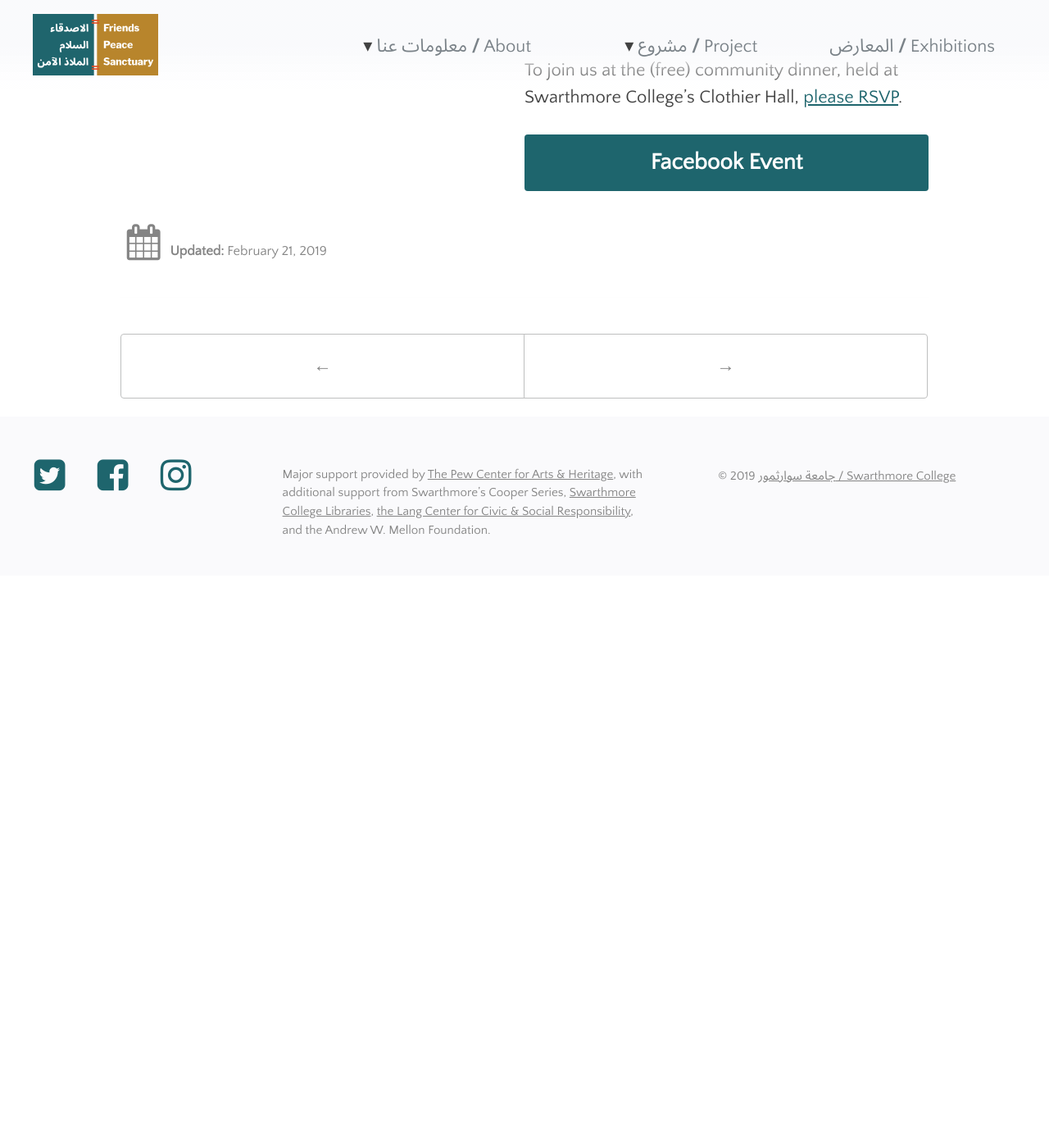
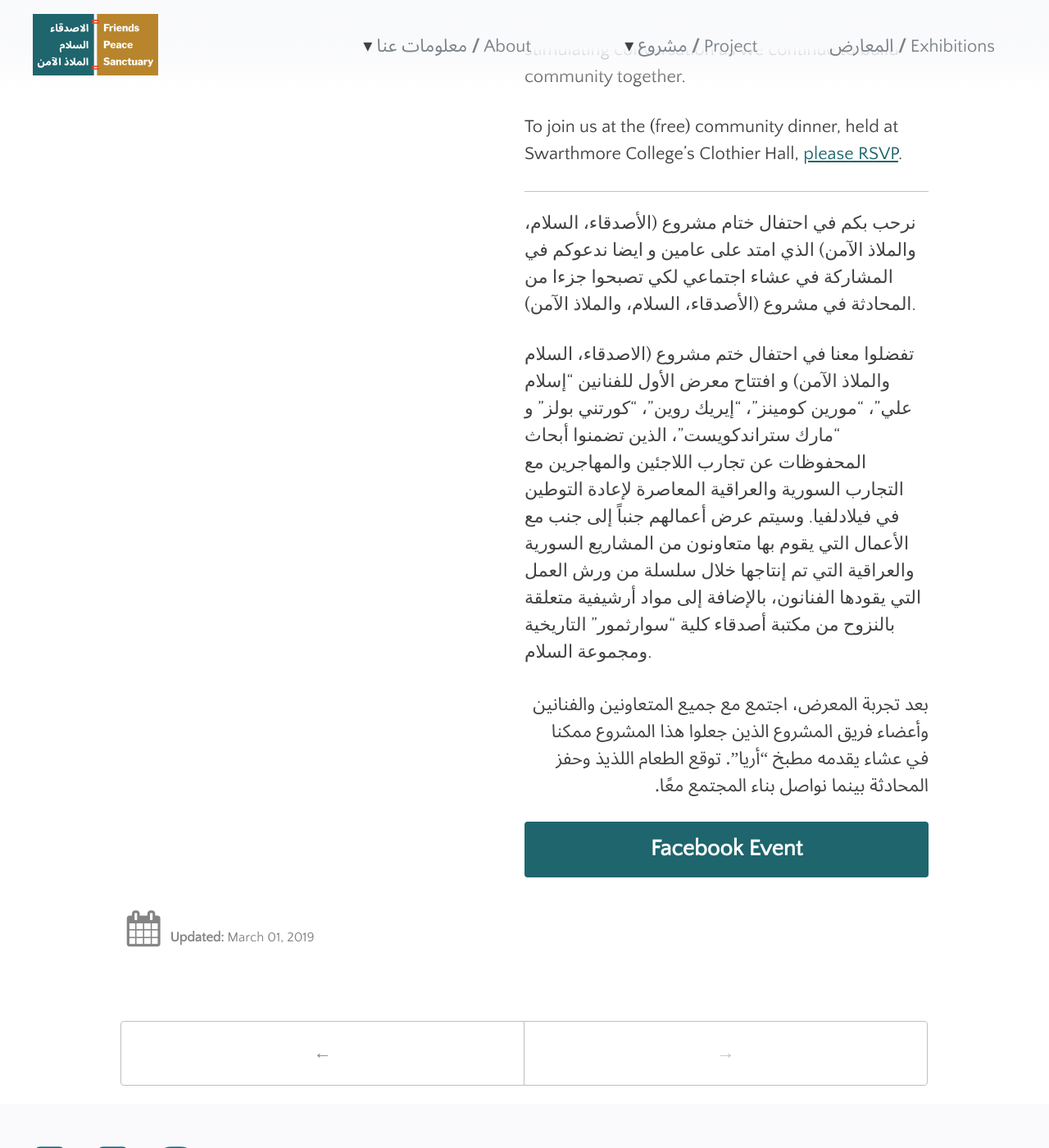
Before and after one commit to swat-ds/fps.swarthmore.edu, a Jekyll site: the page built from _posts/2019-02-21-community-dinner.md, in a window 1280 px wide and 1400 px high, scrolled down 1209 px. Shown: the whole window at 82% size. Built offline with Jekyll 4.4.1, drawn with Linux system fonts in a browser that asks for light colours; before the commit the page ends 1911 px from its top, so only the background shows below that; some of the changed text lies outside the part shown.

Commit message:
Update 2019-02-21-community-dinner.md

```diff
--- a/_posts/2019-02-21-community-dinner.md
+++ b/_posts/2019-02-21-community-dinner.md
@@ -1,19 +1,19 @@
 ---
-title: Exhibition Opening & Community Dinner
-title_ar: "المناسبات العامة"
+title: >-
+  Exhibition Opening & Community Dinner / افتتاح معرض الأصدقاء والسلام والملاذ
+  والعشاء المحلي
+title_ar: المناسبات العامة
 lang: en
 categories:
-     - exhibition programming
-     - 'exhibit:swarthmore'
-     - public events
-tags:
+  - public events
+  - exhibition programming
+  - 'exhibit:swarthmore'
 image: islam_inception2.JPG
-event_date: "March 29, 2019 4-8pm"
-event_location: "McCabe Library, Swarthmore College"
-event_date_ar:
-event_location_ar:
-event_fb_url: https://www.facebook.com/events/296067711049125/
+event_date: 'March 29, 2019 4-8pm'
+event_location: 'McCabe Library, Swarthmore College'
+event_fb_url: 'https://www.facebook.com/events/296067711049125/'
 published: true
+date: '2019-03-01 14:59 -0500'
 ---
 
 You are invited to celebrate the culmination of this two-year project at our exhibition opening and communal dinner to become part of the Friends, Peace & Sanctuary conversation.
@@ -23,3 +23,14 @@ Join us for the premier exhibition of artists books from world renowned book art
 After experiencing the exhibition, meet all collaborators, commissioned artists, and project team members who made this project possible at the communal dinner catered by @Aria Mediterranean Cuisine. Expect delicious food and stimulating conversation as we continue to build community together.
 
 To join us at the (free) community dinner, held at Swarthmore College's Clothier Hall, [please RSVP](https://bit.ly/FPSDinner).
+
+
+<hr/>
+
+
+نرحب بكم في احتفال ختام مشروع (الأصدقاء، السلام، والملاذ الآمن) الذي امتد على عامين و ايضا ندعوكم في المشاركة في عشاء اجتماعي لكي تصبحوا جزءا من المحادثة في مشروع (الأصدقاء، السلام، والملاذ الآمن).
+
+تفضلوا معنا في احتفال ختم مشروع (الاصدقاء، السلام والملاذ الآمن) و افتتاح معرض الأول للفنانين "إسلام علي"، "مورين كومينز"، "إيريك روين"، "كورتني بولز" و "مارك ستراندكويست"، الذين تضمنوا أبحاث المحفوظات عن تجارب اللاجئين والمهاجرين مع التجارب السورية والعراقية المعاصرة لإعادة التوطين في فيلادلفيا. وسيتم عرض أعمالهم جنباً إلى جنب مع الأعمال التي يقوم بها متعاونون من المشاريع السورية والعراقية التي تم إنتاجها خلال سلسلة من ورش العمل التي يقودها الفنانون، بالإضافة إلى مواد أرشيفية متعلقة بالنزوح من مكتبة أصدقاء كلية "سوارثمور" التاريخية ومجموعة السلام.
+
+بعد تجربة المعرض، اجتمع مع جميع المتعاونين والفنانين وأعضاء فريق المشروع الذين جعلوا هذا المشروع ممكنا في عشاء يقدمه مطبخ "أريا". توقع الطعام اللذيذ وحفز المحادثة بينما نواصل بناء المجتمع معًا.
+{: .ar}
```
